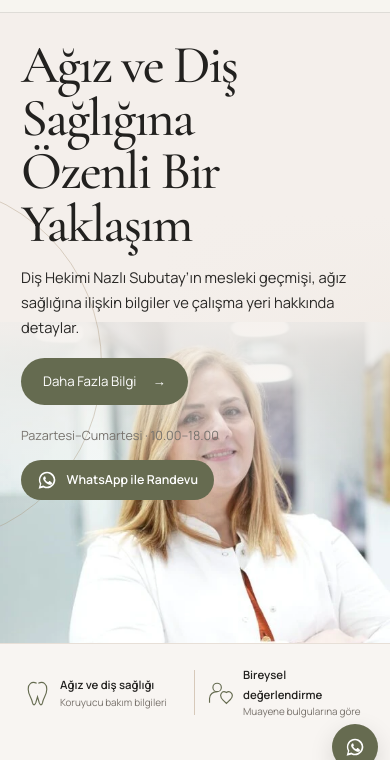
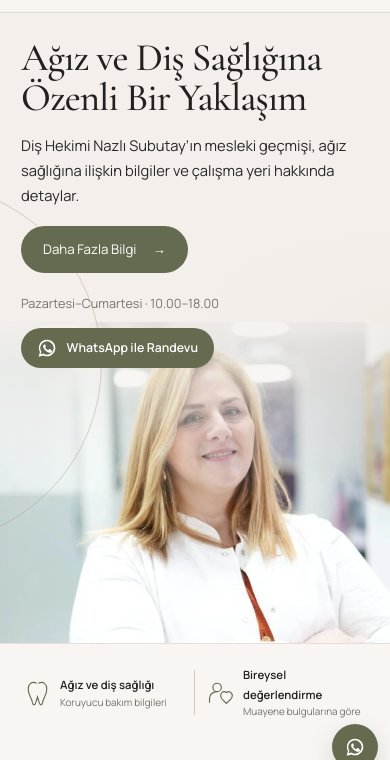
Before and after one commit to KisuX/NazliSubutay, a plain HTML site: page index.html in a window 390 px wide. Shown: the part 62-822 px from the top of the page. Drawn offline with nearby package versions, Linux system fonts and the light colour scheme.

Commit message:
Mobil ana başlık boyutunu küçült

```diff
--- a/css/reference-home.css
+++ b/css/reference-home.css
@@ -70,7 +70,7 @@
  .reference-home .tooth-logo { width:37px; height:43px; }
  .reference-home .hero { height:670px; }
  .reference-home .hero-image { height:51%; }
- .reference-home .hero h1 { font-size:3.35rem; }
+ .reference-home .hero h1 { font-size:clamp(2.35rem,10vw,2.75rem); line-height:1.02; letter-spacing:-.025em; overflow-wrap:anywhere; }
  .reference-home .hero-content { padding-top:120px; }
  .reference-home .feature svg { width:27px; }
  .reference-home .feature { gap:9px; }
```
